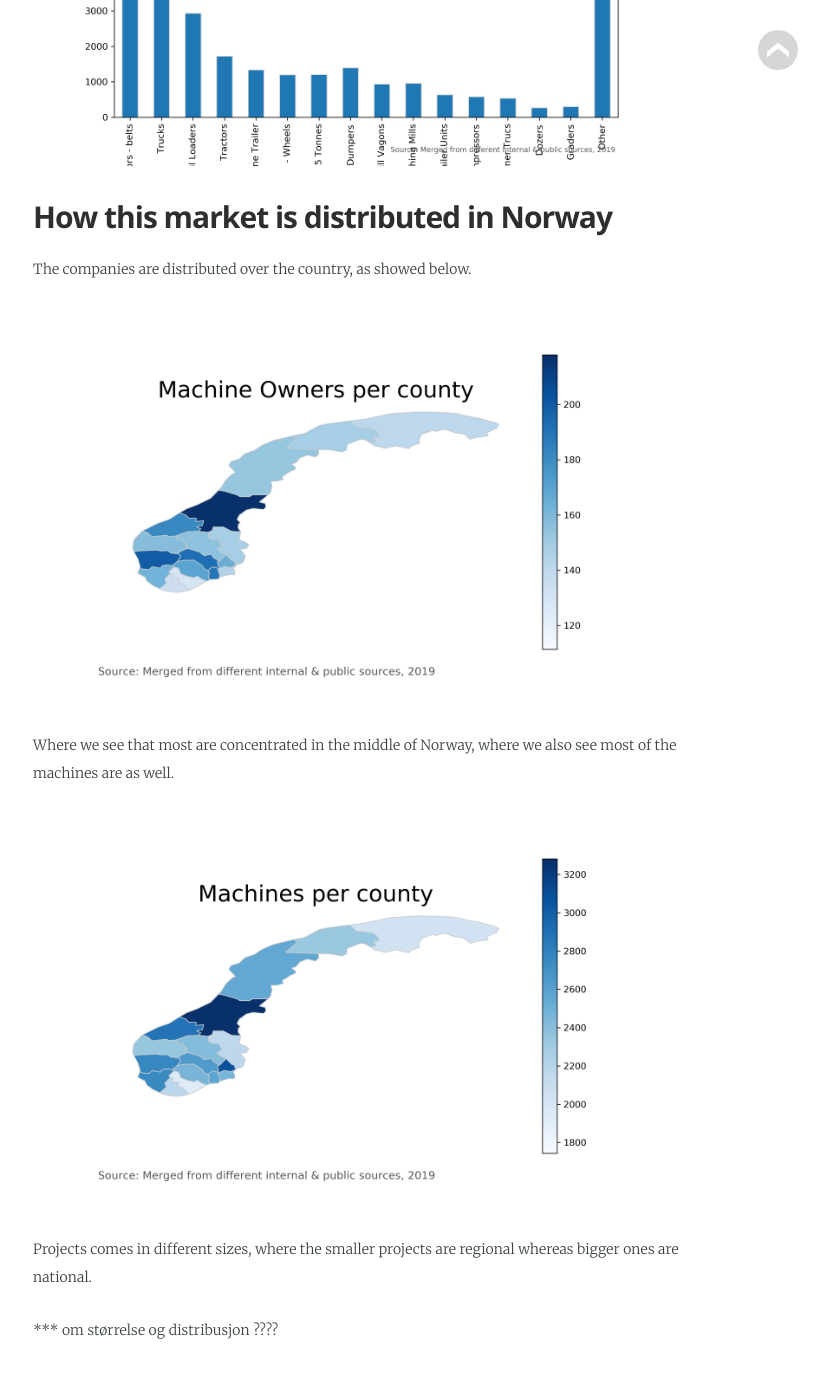
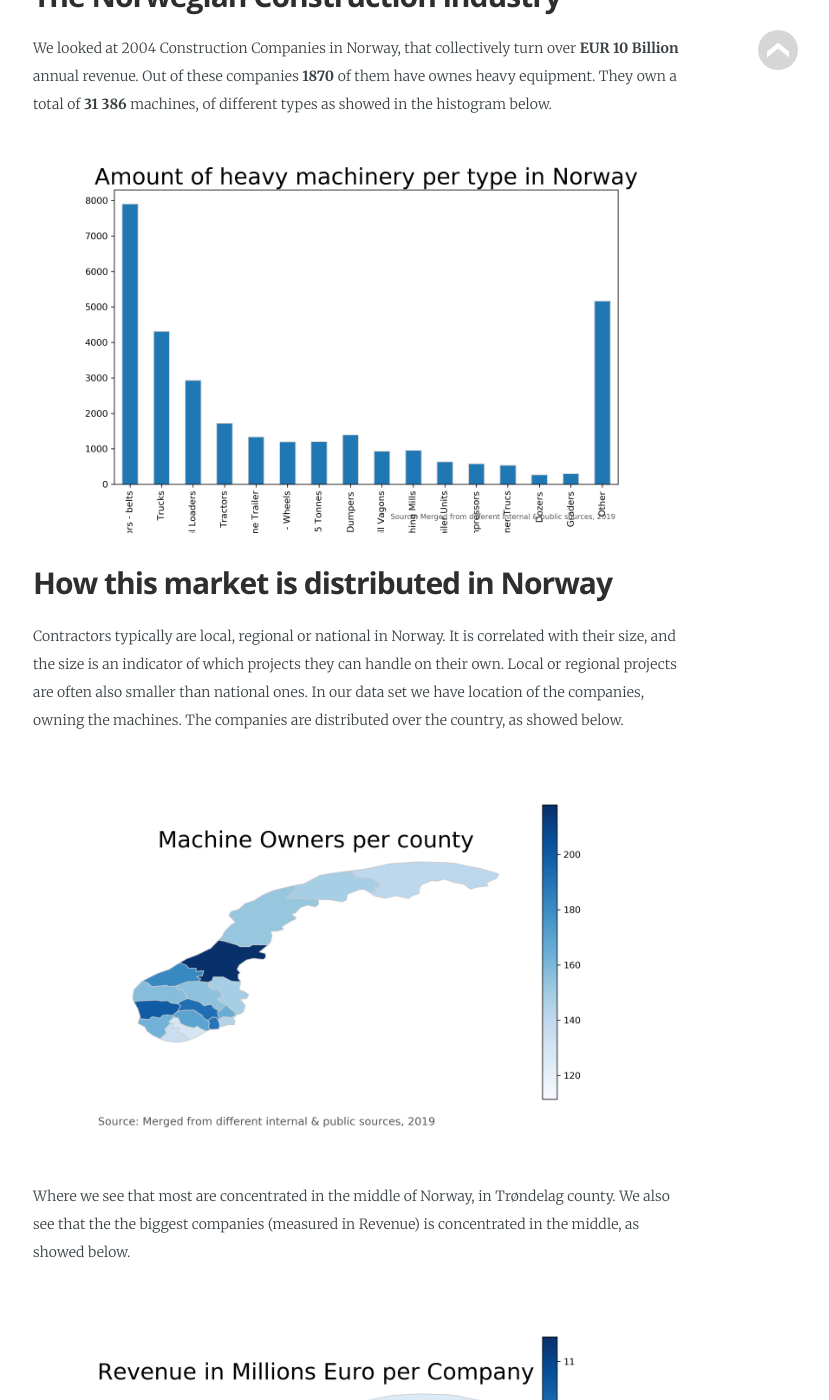
Before and after one commit to mok-see/mok-see.github.io, a Jekyll site: the page built from _posts/2019-12-20-Utilization.md, in a window 1280 px wide and 1400 px high, scrolled down 2076 px. Shown: the whole window, without its empty margins (282-1111 px from the left). Built offline with Jekyll 4.4.1, drawn with Linux system fonts in a browser that asks for light colours; some web fonts are replaced; some of the changed text lies outside the part shown.

Commit message:
edited text and pictures

```diff
--- a/_posts/2019-12-20-Utilization.md
+++ b/_posts/2019-12-20-Utilization.md
@@ -36,18 +36,24 @@
 ## The Norwegian Construction industry
 We looked at 2004 Construction Companies in Norway, that collectively turn over **EUR 10 Billion** annual revenue. Out of these companies **1870** of them have ownes heavy equipment. They own a total of **31 386** machines, of different types as showed in the histogram below.
 
- ![Construction Labour Productivity](/assets/machine_types.png)
+ ![Number of machines per type](/assets/machine_types.png)
 
 ## How this market is distributed in Norway
 
-The companies are distributed over the country, as showed below.
+Contractors typically are local, regional or national in Norway. It is correlated with their size, and the size is an indicator of which projects they can handle on their own. Local or regional projects are often also smaller than national ones. In our data set we have location of the companies, owning the machines. The companies are distributed over the country, as showed below.
 
-![Construction Labour Productivity](/assets/machine_owners_per_county.png)
+![Number of Construction Companies per County](/assets/machine_owners_per_county.png)
 
-Where we see that most are concentrated in the middle of Norway, where we also see most of the machines are as well.
+Where we see that most are concentrated in the middle of Norway, in Trøndelag county. We also see that the the biggest companies (measured in Revenue) is concentrated in the middle, as showed below.
+
+![Revenue per company per county ](/assets/revenue_per_company_per_county.png)
+
+Bigger companies take on bigger projects, that might be crossing several counties, whereass smaller companies often take on smaller and regional/local. We also see that this correlate with how the machines are distributed over the country.
 
 ![Construction Labour Productivity](/assets/machines_per_county.png)
 
-Projects comes in different sizes, where the smaller projects are regional whereas bigger ones are national.
+These factors affects the market for peer-to-peer rental, as distance in transporting machines and resources will affect the ability to rent out machines.
 
-*** om størrelse og distribusjon ????
+When getting a functional market place for peer-to-peer rental, some actors might want to lean down and base themselves more on rental wheras others might be better of owning more and renting out more.
+
+##
```
Also changed, not shown: other parts of _posts/2019-12-20-Utilization.md (+1 -1 lines), assets/machine-utilization.png, assets/productivity.png (added), assets/revenue_per_company_per_county.png (added).
